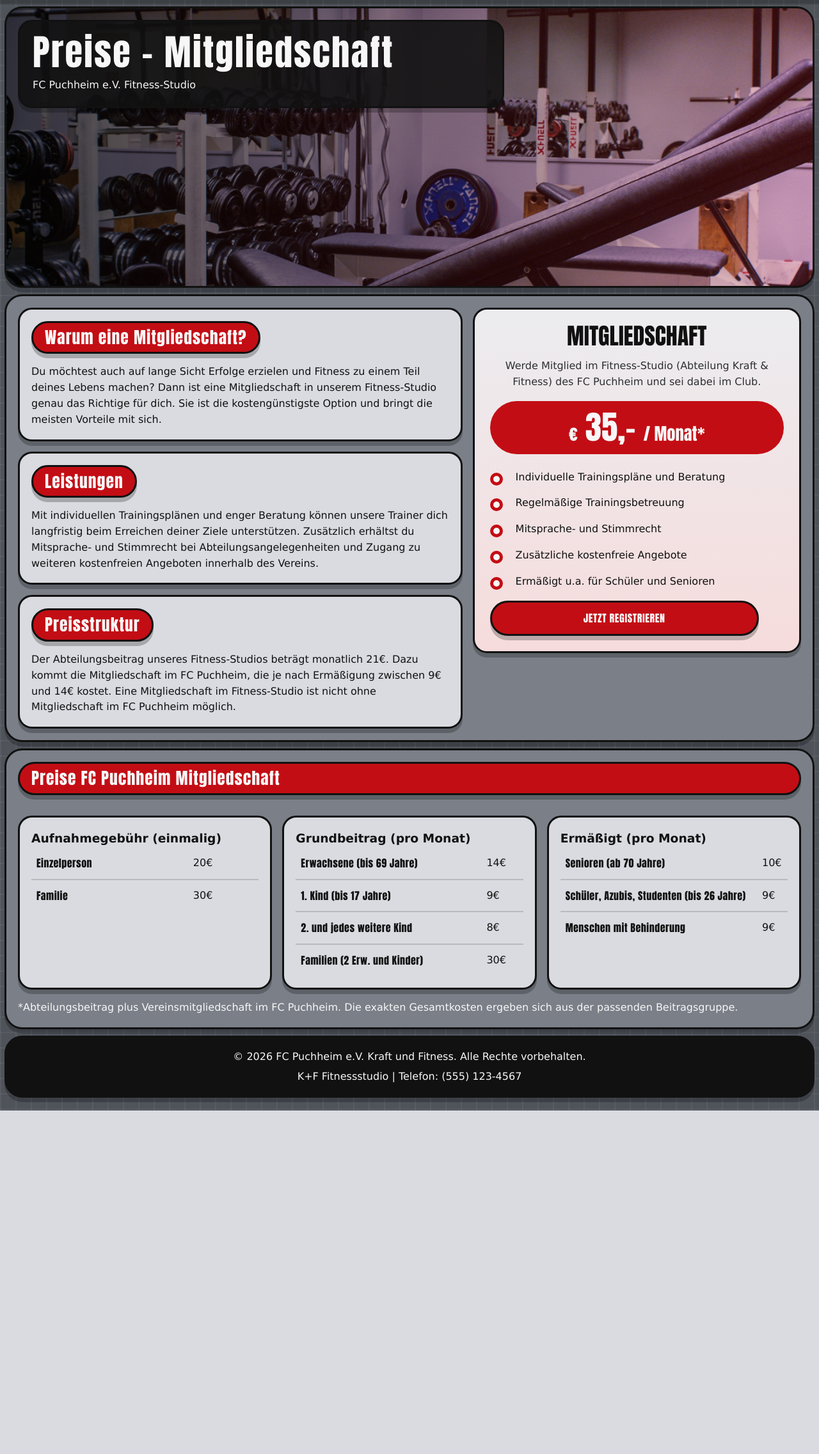
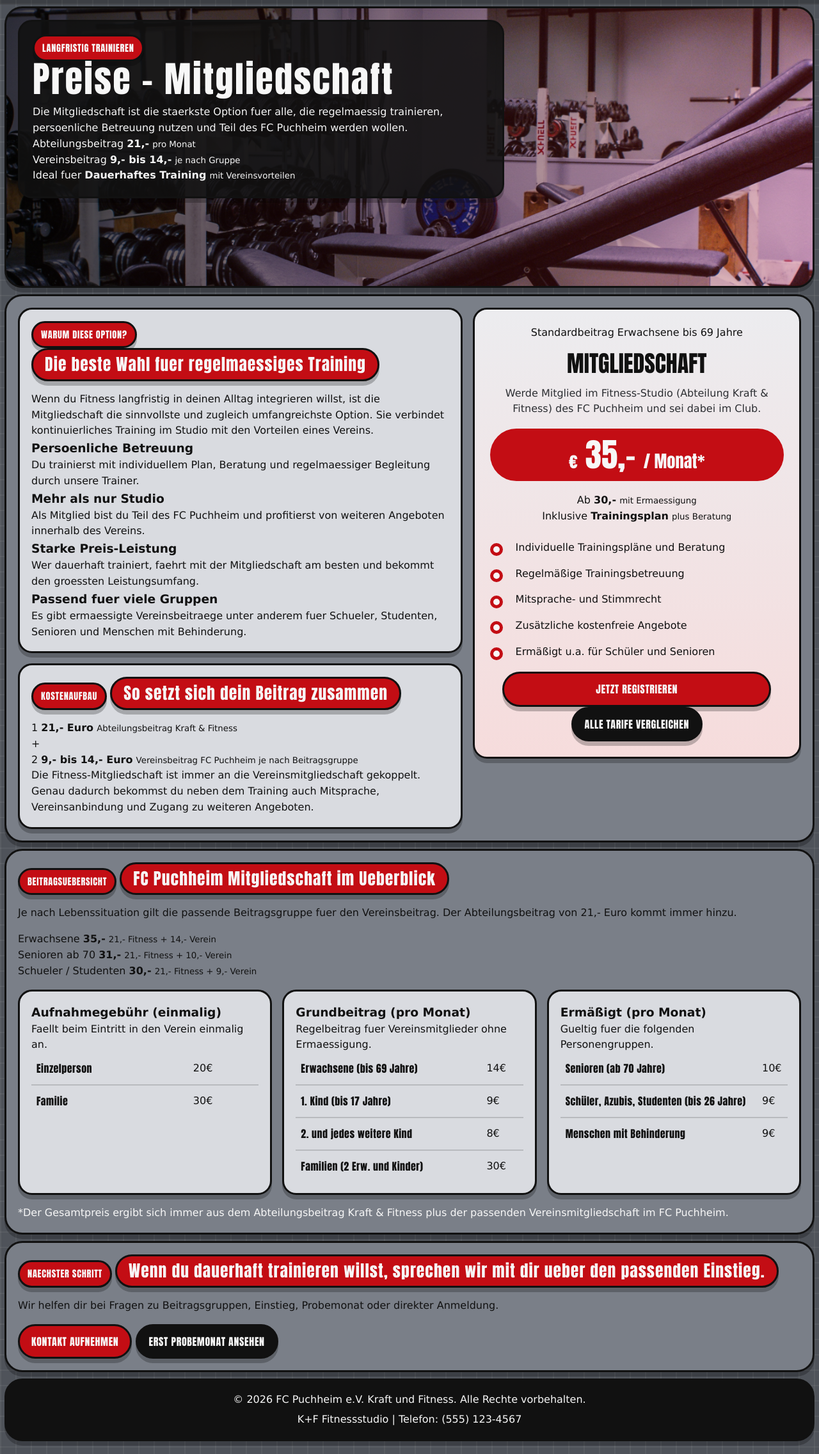
Before and after one commit to tumlinso/website_K-F, a Django app: page /mitgliedschaft/ in a window 1280 px wide. Shown: the part 139-2412 px from the top of the page at 64% size. Before the commit the page ends 1875 px from the top, so only its background shows below. Run offline with Django 4.2, Linux system fonts and the light colour scheme.

Commit message:
Redesign membership pricing page layout

```diff
--- a/gym_app/templates/gym_app/mitgliedschaft.html
+++ b/gym_app/templates/gym_app/mitgliedschaft.html
@@ -4,32 +4,79 @@
 
 {% block content %}
 <section class="preise-hero">
-    <div class="preise-hero-inner">
+    <div class="preise-hero-inner membership-hero-inner">
+        <p class="hero-kicker">Langfristig trainieren</p>
         <h1>Preise - Mitgliedschaft</h1>
-        <p>FC Puchheim e.V. Fitness-Studio</p>
+        <p class="membership-hero-lead">Die Mitgliedschaft ist die staerkste Option fuer alle, die regelmaessig trainieren, persoenliche Betreuung nutzen und Teil des FC Puchheim werden wollen.</p>
+        <div class="membership-hero-facts">
+            <div class="membership-hero-fact">
+                <span>Abteilungsbeitrag</span>
+                <strong>21,-</strong>
+                <small>pro Monat</small>
+            </div>
+            <div class="membership-hero-fact">
+                <span>Vereinsbeitrag</span>
+                <strong>9,- bis 14,-</strong>
+                <small>je nach Gruppe</small>
+            </div>
+            <div class="membership-hero-fact">
+                <span>Ideal fuer</span>
+                <strong>Dauerhaftes Training</strong>
+                <small>mit Vereinsvorteilen</small>
+            </div>
+        </div>
     </div>
 </section>
 
-<section class="tariff-detail-page">
-    <div class="container tariff-detail-grid">
-        <div class="tariff-detail-copy">
-            <article class="tariff-info-card">
-                <h2>Warum eine Mitgliedschaft?</h2>
-                <p>Du möchtest auch auf lange Sicht Erfolge erzielen und Fitness zu einem Teil deines Lebens machen? Dann ist eine Mitgliedschaft in unserem Fitness-Studio genau das Richtige für dich. Sie ist die kostengünstigste Option und bringt die meisten Vorteile mit sich.</p>
+<section class="tariff-detail-page membership-detail-page">
+    <div class="container tariff-detail-grid membership-detail-grid">
+        <div class="tariff-detail-copy membership-detail-copy">
+            <article class="tariff-info-card membership-story-card">
+                <p class="hero-kicker membership-kicker">Warum diese Option?</p>
+                <h2 class="membership-card-title">Die beste Wahl fuer regelmaessiges Training</h2>
+                <p class="membership-card-copy">Wenn du Fitness langfristig in deinen Alltag integrieren willst, ist die Mitgliedschaft die sinnvollste und zugleich umfangreichste Option. Sie verbindet kontinuierliches Training im Studio mit den Vorteilen eines Vereins.</p>
+                <div class="membership-benefit-grid">
+                    <article class="membership-benefit-item">
+                        <h3>Persoenliche Betreuung</h3>
+                        <p>Du trainierst mit individuellem Plan, Beratung und regelmaessiger Begleitung durch unsere Trainer.</p>
+                    </article>
+                    <article class="membership-benefit-item">
+                        <h3>Mehr als nur Studio</h3>
+                        <p>Als Mitglied bist du Teil des FC Puchheim und profitierst von weiteren Angeboten innerhalb des Vereins.</p>
+                    </article>
+                    <article class="membership-benefit-item">
+                        <h3>Starke Preis-Leistung</h3>
+                        <p>Wer dauerhaft trainiert, faehrt mit der Mitgliedschaft am besten und bekommt den groessten Leistungsumfang.</p>
+                    </article>
+                    <article class="membership-benefit-item">
+                        <h3>Passend fuer viele Gruppen</h3>
+                        <p>Es gibt ermaessigte Vereinsbeitraege unter anderem fuer Schueler, Studenten, Senioren und Menschen mit Behinderung.</p>
+                    </article>
+                </div>
             </article>
 
-            <article class="tariff-info-card">
-                <h2>Leistungen</h2>
-                <p>Mit individuellen Trainingsplänen und enger Beratung können unsere Trainer dich langfristig beim Erreichen deiner Ziele unterstützen. Zusätzlich erhältst du Mitsprache- und Stimmrecht bei Abteilungsangelegenheiten und Zugang zu weiteren kostenfreien Angeboten innerhalb des Vereins.</p>
-            </article>
-
-            <article class="tariff-info-card">
-                <h2>Preisstruktur</h2>
-                <p>Der Abteilungsbeitrag unseres Fitness-Studios beträgt monatlich 21€. Dazu kommt die Mitgliedschaft im FC Puchheim, die je nach Ermäßigung zwischen 9€ und 14€ kostet. Eine Mitgliedschaft im Fitness-Studio ist nicht ohne Mitgliedschaft im FC Puchheim möglich.</p>
+            <article class="tariff-info-card membership-breakdown-card">
+                <p class="hero-kicker membership-kicker">Kostenaufbau</p>
+                <h2 class="membership-card-title">So setzt sich dein Beitrag zusammen</h2>
+                <div class="membership-formula">
+                    <div class="membership-formula-part">
+                        <span>1</span>
+                        <strong>21,- Euro</strong>
+                        <small>Abteilungsbeitrag Kraft &amp; Fitness</small>
+                    </div>
+                    <div class="membership-formula-symbol">+</div>
+                    <div class="membership-formula-part">
+                        <span>2</span>
+                        <strong>9,- bis 14,- Euro</strong>
+                        <small>Vereinsbeitrag FC Puchheim je nach Beitragsgruppe</small>
+                    </div>
+                </div>
+                <p class="membership-card-copy">Die Fitness-Mitgliedschaft ist immer an die Vereinsmitgliedschaft gekoppelt. Genau dadurch bekommst du neben dem Training auch Mitsprache, Vereinsanbindung und Zugang zu weiteren Angeboten.</p>
             </article>
         </div>
 
-        <article class="tariff-highlight-card tariff-highlight-card-featured">
+        <article class="tariff-highlight-card tariff-highlight-card-featured membership-highlight-card">
+            <p class="membership-highlight-badge">Standardbeitrag Erwachsene bis 69 Jahre</p>
             <h3>Mitgliedschaft</h3>
             <p class="tariff-highlight-subtitle">Werde Mitglied im Fitness-Studio (Abteilung Kraft &amp; Fitness) des FC Puchheim und sei dabei im Club.</p>
             <p class="tariff-highlight-price">
@@ -37,6 +84,18 @@
                 35,-
                 <small>/ Monat*</small>
             </p>
+            <div class="membership-highlight-meta">
+                <div class="membership-highlight-meta-card">
+                    <span>Ab</span>
+                    <strong>30,-</strong>
+                    <small>mit Ermaessigung</small>
+                </div>
+                <div class="membership-highlight-meta-card">
+                    <span>Inklusive</span>
+                    <strong>Trainingsplan</strong>
+                    <small>plus Beratung</small>
+                </div>
+            </div>
             <ul class="tariff-highlight-list">
                 <li>Individuelle Trainingspläne und Beratung</li>
                 <li>Regelmäßige Trainingsbetreuung</li>
@@ -44,17 +103,44 @@
                 <li>Zusätzliche kostenfreie Angebote</li>
                 <li>Ermäßigt u.a. für Schüler und Senioren</li>
             </ul>
-            <a href="{% url 'contact' %}" class="btn btn-primary btn-large">Jetzt registrieren</a>
+            <div class="membership-highlight-actions">
+                <a href="{% url 'contact' %}" class="btn btn-primary btn-large">Jetzt registrieren</a>
+                <a href="{% url 'preise' %}" class="btn btn-secondary">Alle Tarife vergleichen</a>
+            </div>
         </article>
     </div>
 </section>
 
-<section class="tariff-detail-page">
-    <div class="container">
-        <h2>Preise FC Puchheim Mitgliedschaft</h2>
-        <div class="tariff-table-grid">
+<section class="tariff-detail-page membership-pricing-page">
+    <div class="container membership-pricing-shell">
+        <div class="membership-section-head">
+            <p class="hero-kicker membership-kicker">Beitragsuebersicht</p>
+            <h2 class="membership-section-title">FC Puchheim Mitgliedschaft im Ueberblick</h2>
+            <p class="membership-section-copy">Je nach Lebenssituation gilt die passende Beitragsgruppe fuer den Vereinsbeitrag. Der Abteilungsbeitrag von 21,- Euro kommt immer hinzu.</p>
+        </div>
+
+        <div class="membership-example-grid">
+            <article class="membership-example-card">
+                <span>Erwachsene</span>
+                <strong>35,-</strong>
+                <small>21,- Fitness + 14,- Verein</small>
+            </article>
+            <article class="membership-example-card">
+                <span>Senioren ab 70</span>
+                <strong>31,-</strong>
+                <small>21,- Fitness + 10,- Verein</small>
+            </article>
+            <article class="membership-example-card">
+                <span>Schueler / Studenten</span>
+                <strong>30,-</strong>
+                <small>21,- Fitness + 9,- Verein</small>
+            </article>
+        </div>
+
+        <div class="tariff-table-grid membership-table-grid">
             <article class="tariff-table-card">
                 <h3>Aufnahmegebühr (einmalig)</h3>
+                <p class="membership-table-intro">Faellt beim Eintritt in den Verein einmalig an.</p>
                 <table class="tariff-table">
                     <tbody>
                         <tr><th>Einzelperson</th><td>20€</td></tr>
@@ -65,6 +151,7 @@
 
             <article class="tariff-table-card">
                 <h3>Grundbeitrag (pro Monat)</h3>
+                <p class="membership-table-intro">Regelbeitrag fuer Vereinsmitglieder ohne Ermaessigung.</p>
                 <table class="tariff-table">
                     <tbody>
                         <tr><th>Erwachsene (bis 69 Jahre)</th><td>14€</td></tr>
@@ -77,6 +164,7 @@
 
             <article class="tariff-table-card">
                 <h3>Ermäßigt (pro Monat)</h3>
+                <p class="membership-table-intro">Gueltig fuer die folgenden Personengruppen.</p>
                 <table class="tariff-table">
                     <tbody>
                         <tr><th>Senioren (ab 70 Jahre)</th><td>10€</td></tr>
@@ -86,7 +174,24 @@
                 </table>
             </article>
         </div>
-        <p class="tariff-footnote">*Abteilungsbeitrag plus Vereinsmitgliedschaft im FC Puchheim. Die exakten Gesamtkosten ergeben sich aus der passenden Beitragsgruppe.</p>
+
+        <div class="membership-footnote-card">
+            <p class="tariff-footnote">*Der Gesamtpreis ergibt sich immer aus dem Abteilungsbeitrag Kraft &amp; Fitness plus der passenden Vereinsmitgliedschaft im FC Puchheim.</p>
+        </div>
+    </div>
+</section>
+
+<section class="tariff-detail-page membership-next-step">
+    <div class="container membership-next-step-shell">
+        <div>
+            <p class="hero-kicker membership-kicker">Naechster Schritt</p>
+            <h2 class="membership-section-title">Wenn du dauerhaft trainieren willst, sprechen wir mit dir ueber den passenden Einstieg.</h2>
+            <p class="membership-section-copy">Wir helfen dir bei Fragen zu Beitragsgruppen, Einstieg, Probemonat oder direkter Anmeldung.</p>
+        </div>
+        <div class="membership-next-step-actions">
+            <a href="{% url 'contact' %}" class="btn btn-primary">Kontakt aufnehmen</a>
+            <a href="{% url 'probemonat' %}" class="btn btn-secondary">Erst Probemonat ansehen</a>
+        </div>
     </div>
 </section>
 {% endblock %}
```
